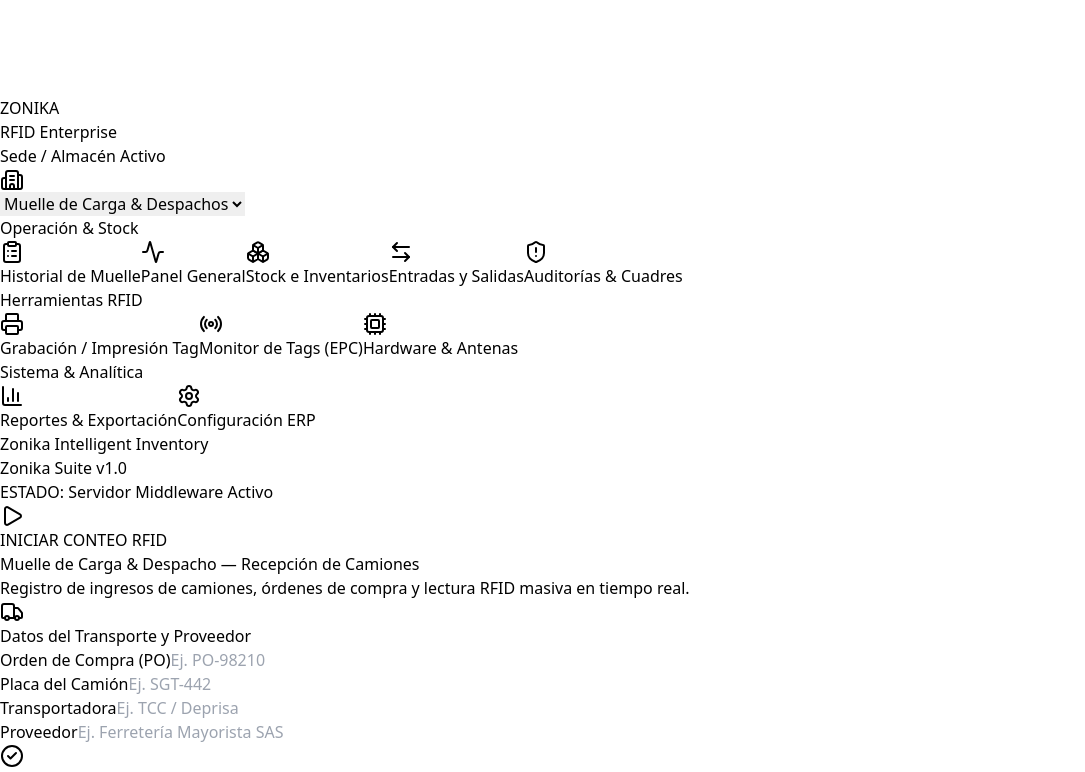
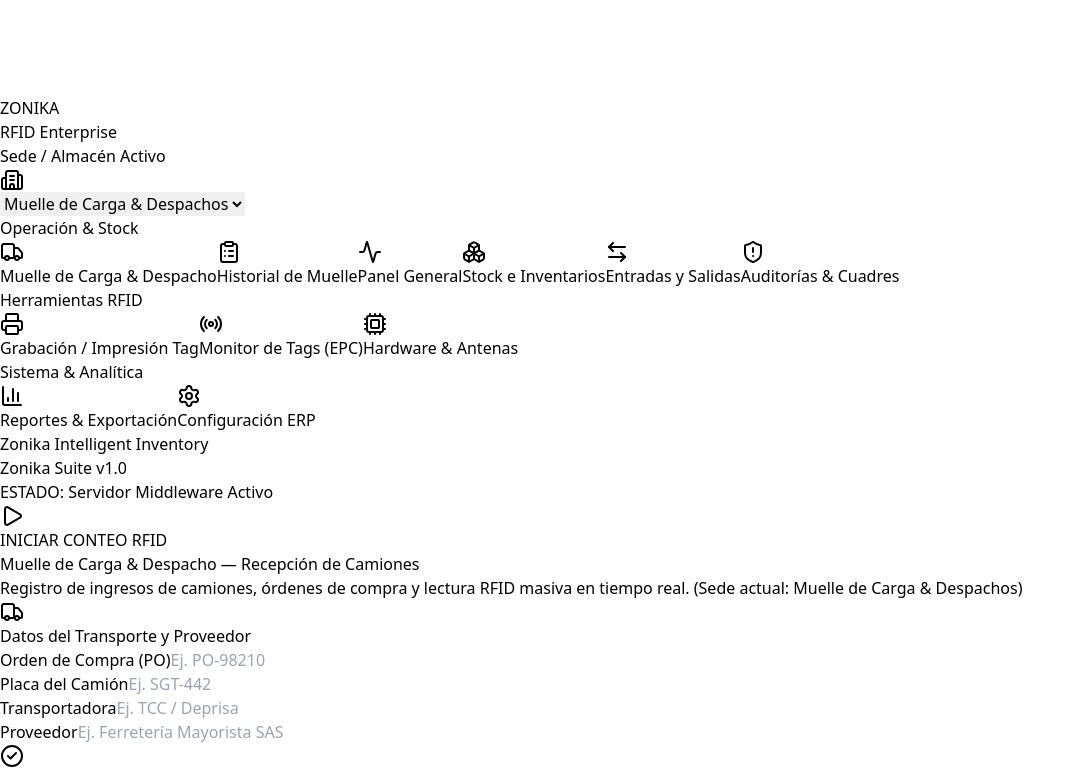
Before and after one commit to richwavesroyalty-byte/zonika-frontend, a React (Vite) app: page / in a window 1280 px wide. Shown: the part 602-1374 px from the top of the page, without its empty margins (0-1085 px from the left). Built offline with nearby package versions, Linux system fonts and the light colour scheme.

Commit message:
Independizar selector superior de sede de la navegacion lateral

```diff
--- a/src/App.jsx
+++ b/src/App.jsx
@@ -68,19 +68,11 @@
     setTimeout(() => setNotification(null), 3500);
   };
 
-  // Manejador inteligente del selector de Sede / Almacén
+  // Selector superior independiente (Solo cambia el contexto de sede sin alterar la pestaña activa)
   const handleWarehouseChange = (e) => {
     const selected = e.target.value;
     setSelectedWarehouse(selected);
-
-    if (selected === 'Madefront Ferretería') {
-      setActiveTab('inventory');
-      setInventorySubTab('madefront');
-      showNotification('🏢 Cambiando a Sede: Madefront Ferretería');
-    } else if (selected === 'Muelle de Carga & Despachos') {
-      setActiveTab('muelle');
-      showNotification('🚚 Cambiando a Sede: Muelle de Carga & Despachos');
-    }
+    showNotification(`📍 Sede activa cambiada a: ${selected}`);
   };
 
   const handleAddProduct = (e) => {
@@ -224,7 +216,7 @@
             </div>
           </div>
 
-          {/* Sede Activa */}
+          {/* Sede Activa (Selector Superior Independiente) */}
           <div className="mb-6 px-2">
             <label className="text-[10px] font-bold text-slate-400 uppercase tracking-wider block mb-1.5">
               Sede / Almacén Activo
@@ -237,16 +229,25 @@
                 className="w-full bg-transparent text-xs font-bold text-white focus:outline-none cursor-pointer"
               >
                 <option value="Madefront Ferretería" className="bg-slate-900">Madefront Ferretería</option>
+                <option value="Bodega Principal" className="bg-slate-900">Bodega Principal</option>
                 <option value="Muelle de Carga & Despachos" className="bg-slate-900">Muelle de Carga & Despachos</option>
               </select>
             </div>
           </div>
 
-          {/* Navegación Completa (Sin botón redundante de muelle) */}
+          {/* Navegación por Menú Lateral */}
           <div className="space-y-4 overflow-y-auto max-h-[calc(100vh-230px)] pr-1">
             <div>
               <p className="px-3 text-[10px] font-bold text-slate-500 uppercase tracking-wider mb-2">Operación & Stock</p>
               <nav className="space-y-1">
+                <button
+                  onClick={() => setActiveTab('muelle')}
+                  className={`w-full flex items-center gap-3 px-3 py-2.5 rounded-xl font-semibold text-xs transition-all ${
+                    activeTab === 'muelle' ? 'bg-cyan-500 text-slate-950 font-bold shadow-lg shadow-cyan-500/20' : 'text-slate-300 hover:bg-slate-800/60 hover:text-white'
+                  }`}
+                >
+                  <Truck className="w-4 h-4" /> Muelle de Carga & Despacho
+                </button>
                 <button
                   onClick={() => setActiveTab('historial_muelle')}
                   className={`w-full flex items-center gap-3 px-3 py-2.5 rounded-xl font-semibold text-xs transition-all ${
@@ -264,7 +265,7 @@
                   <Activity className="w-4 h-4" /> Panel General
                 </button>
                 <button
-                  onClick={() => { setActiveTab('inventory'); setSelectedWarehouse('Madefront Ferretería'); setInventorySubTab('madefront'); }}
+                  onClick={() => setActiveTab('inventory')}
                   className={`w-full flex items-center gap-3 px-3 py-2.5 rounded-xl font-semibold text-xs transition-all ${
                     activeTab === 'inventory' || activeTab === 'add-product' ? 'bg-cyan-500 text-slate-950 font-bold shadow-lg shadow-cyan-500/20' : 'text-slate-300 hover:bg-slate-800/60 hover:text-white'
                   }`}
@@ -385,7 +386,7 @@
             <div className="space-y-6 max-w-6xl mx-auto">
               <div>
                 <h2 className="text-2xl font-black text-white tracking-tight">Muelle de Carga & Despacho — Recepción de Camiones</h2>
-                <p className="text-slate-400 text-xs mt-1 font-medium">Registro de ingresos de camiones, órdenes de compra y lectura RFID masiva en tiempo real.</p>
+                <p className="text-slate-400 text-xs mt-1 font-medium">Registro de ingresos de camiones, órdenes de compra y lectura RFID masiva en tiempo real. (Sede actual: {selectedWarehouse})</p>
               </div>
 
               {/* Formulario de Ingreso de Camión */}
@@ -581,7 +582,7 @@
             <div className="space-y-6 max-w-6xl mx-auto">
               <div>
                 <h2 className="text-2xl font-black text-white tracking-tight">Panel General de Inventarios</h2>
-                <p className="text-slate-400 text-xs mt-1 font-medium">Supervisión en tiempo real de {selectedWarehouse}.</p>
+                <p className="text-slate-400 text-xs mt-1 font-medium">Supervisión en tiempo real (Sede activa: {selectedWarehouse}).</p>
               </div>
 
               <div className="grid grid-cols-1 md:grid-cols-4 gap-5">
@@ -615,7 +616,7 @@
               <div className="flex justify-between items-end">
                 <div>
                   <h2 className="text-2xl font-black text-white tracking-tight">Control de Stock e Inventarios</h2>
-                  <p className="text-slate-400 text-xs mt-1 font-medium">Gestión separada por ubicación física para mayor precisión.</p>
+                  <p className="text-slate-400 text-xs mt-1 font-medium">Gestión separada por ubicación física para mayor precisión. (Contexto: {selectedWarehouse})</p>
                 </div>
                 <button onClick={() => setActiveTab('add-product')} className="flex items-center gap-2 bg-cyan-500 hover:bg-cyan-400 text-slate-950 font-bold text-xs px-4 py-2.5 rounded-xl shadow-lg">
                   <Plus className="w-4 h-4" /> Registrar Nuevo Producto
```
